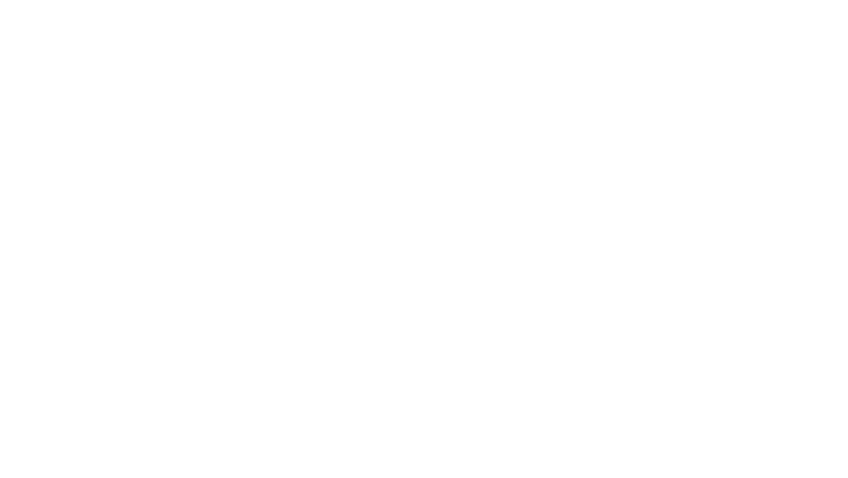
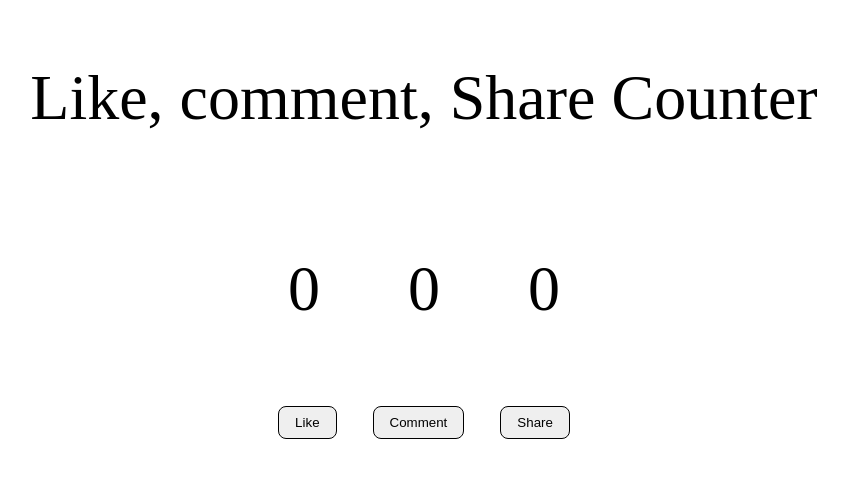
Before and after one commit to fasiyam/click-counter, a plain HTML site: page index.html in a window 1280 px wide. Shown: the whole page, without its empty margins (216-1064 px from the left). Drawn offline with Linux system fonts and the light colour scheme.

Commit message:
add counter for like

```diff
--- a/app.js
+++ b/app.js
@@ -0,0 +1,10 @@
+document.getElementById("like-btn")
+.addEventListener("click", function(){
+    const likeCount = document.getElementById("like-counter").innerText;
+
+    let likes = parseInt(likeCount);
+
+    likes++;
+
+    document.getElementById("like-counter").innerText = likes;
+})
--- a/index.html
+++ b/index.html
@@ -3,9 +3,27 @@
 <head>
     <meta charset="UTF-8">
     <meta name="viewport" content="width=device-width, initial-scale=1.0">
+    <link rel="stylesheet" href="style.css">
     <title>Click Counter</title>
 </head>
 <body>
+    <section class="content-container">
+        <h1 id="page-title">Like, comment, Share Counter</h1>
 
+        <div id="counter">
+            <p id="like-counter">0</p>
+            <p id="commnet-counter">0</p>
+            <p id="share-counter">0</p>
+        </div>
+
+        <div id="btns">
+            <button id="like-btn">Like</button>
+            <button id="comment-btn">Comment</button>
+            <button id="share-btn" >Share</button>
+        </div>
+
+    </section>
+
+    <script src="./app.js"></script>
 </body>
 </html>
--- a/style.css
+++ b/style.css
@@ -0,0 +1,37 @@
+.content-container {
+    max-height: 100vh;
+    height: 100%;
+    display: flex;
+    flex-direction: column;
+    justify-content: center;
+    align-items: center;
+
+}
+
+
+#page-title {
+    font-size: 4rem;
+    font-weight: lighter;
+}
+
+
+#counter {
+    display: flex;
+    align-items: center;
+    justify-content: center;
+    gap: 5.5rem;
+}
+
+#counter p {
+    font-size: 4rem;
+}
+
+
+#like-btn,
+#comment-btn,
+#share-btn {
+    padding: 0.5rem 1rem;
+    margin: 1rem;
+    border-radius: .5rem;
+    border: 1px solid black;
+}
```
